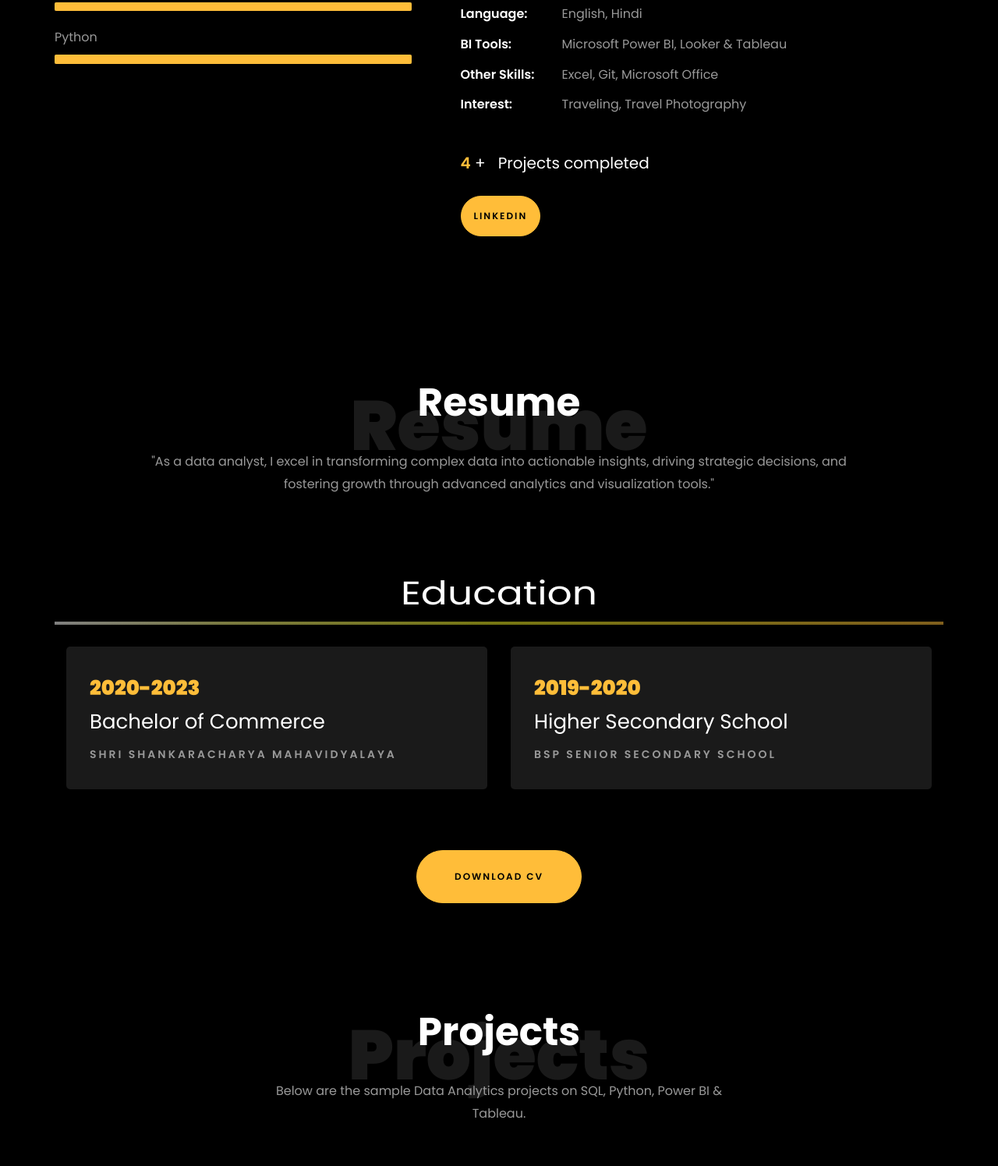
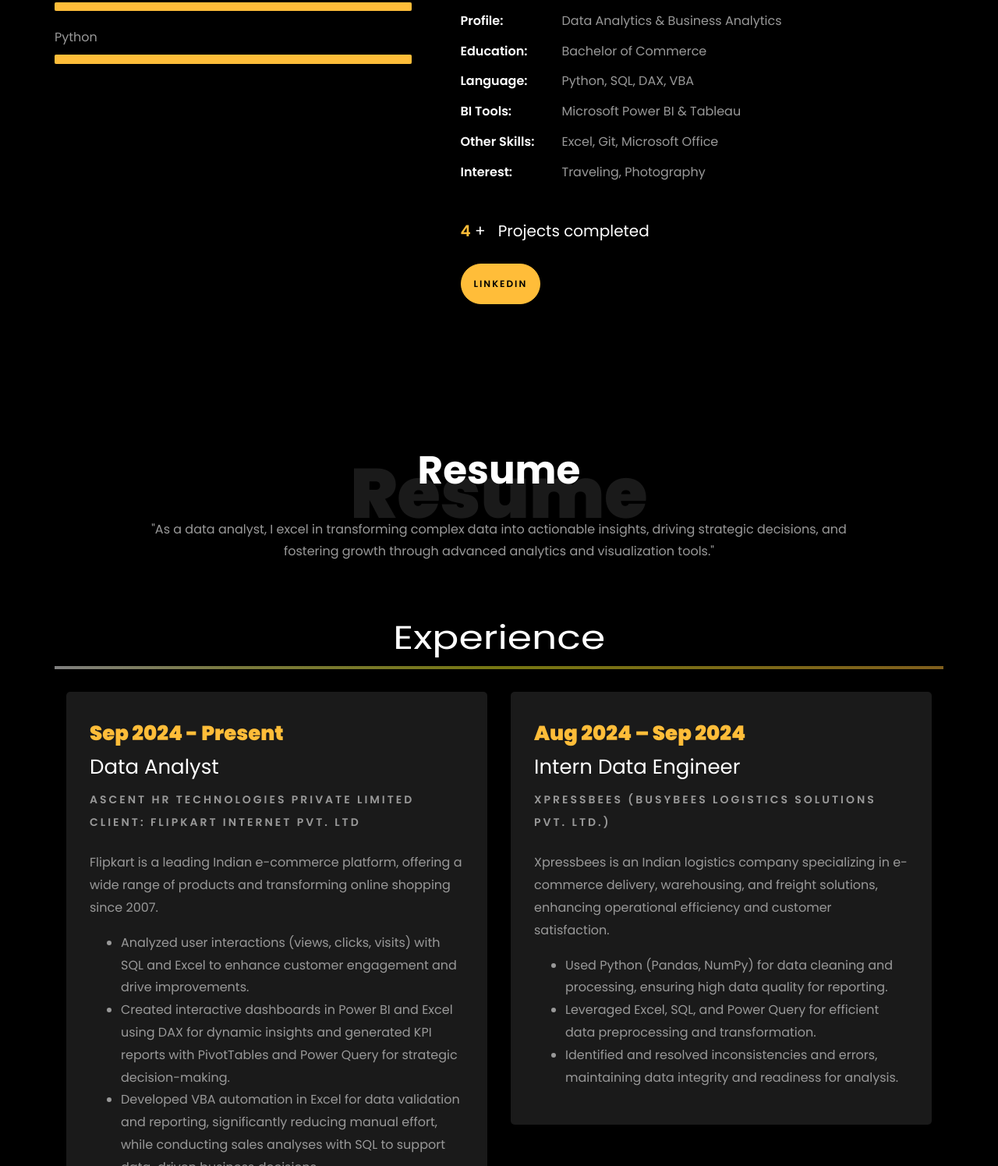
Before and after one commit to Devashish5167/Devashish.github.io, a plain HTML site: page index.html in a window 1280 px wide. Shown: the part 1305-2800 px from the top of the page at 78% size. Drawn offline with Linux system fonts and the light colour scheme; files whose address does not match are found by name.

Commit message:
Update index.html

```diff
--- a/index.html
+++ b/index.html
@@ -222,7 +222,7 @@
 										<p><span class="title-s">Name: </span> <span>Devashish Sahu</span></p>
 										<p><span class="title-s">Job Role: </span> <span> Data Analyst/Business Analyst</span></p>
 										<!-- <p><span class="title-s">Experience: </span> <span>5 Years 3 Months</span></p> -->
-										<p><span class="title-s">Address: </span> <span>Bengaluru, India</span></p>
+										<p><span class="title-s">Address: </span> <span>India</span></p>
 									  </div>
 									</div>
 								  </div>
@@ -270,17 +270,21 @@
 								<h1 class="big">About</h1>
 								<h2 class="mb-4">About Me</h2>
 
-								<p>Hello! I specialize in extracting valuable insights from complex datasets, leveraging advanced analytics techniques, and optimizing processes using Excel, Power BI, SQL, Tableau, and Python. With a passion for transforming technical findings into clear insights, I excel in identifying emerging trends and enhancing efficiency. My background includes driving organizational growth and success, particularly within the fast-paced consumer tech and startup sectors. Let's connect and explore how data-driven strategies can propel your business forward.
+								<p>Hello! I specialize in extracting valuable insights from complex datasets, leveraging advanced analytics techniques, and optimizing processes using Excel, Power BI, SQL, Tableau, and Python. With a passion for transforming technical findings into clear insights, I excel in identifying emerging trends and enhancing efficiency.
 
-									.</p>
+									My experience includes driving organizational growth and success in roles at Ascent HR Technologies Private Limited(Flipkart) and Xpressbees (BusyBees Logistics Solutions Pvt. Ltd.), where I led projects that utilized data analytics to improve decision-making and operational efficiency. I thrive in fast-paced environments, particularly within the consumer tech and startup sectors.
+
+									Let’s connect and explore how data-driven strategies can propel your business forward!
+
+									</p>
 								<ul class="about-info mt-4 px-md-0 px-2">
 									<li class="d-flex"><span>Profile:</span> <span>Data Analytics &amp; Business Analytics</span></li>
 									<!-- <li class="d-flex"><span>Domain:</span> <span>Retail, Ecommerce, BFSI &amp; Digital Marketing</span></li> -->
 									<li class="d-flex"><span>Education:</span> <span>Bachelor of Commerce</span></li>
-									<li class="d-flex"><span>Language:</span> <span>English, Hindi</span></li>
-									<li class="d-flex"><span>BI Tools:</span> <span>Microsoft Power BI, Looker &amp; Tableau</span></li>
+									<li class="d-flex"><span>Language:</span> <span>Python, SQL, DAX, VBA</span></li>
+									<li class="d-flex"><span>BI Tools:</span> <span>Microsoft Power BI &amp; Tableau</span></li>
 									<li class="d-flex"><span>Other Skills:</span> <span>Excel, Git, Microsoft Office </span></li>
-									<li class="d-flex"><span>Interest:</span> <span>Traveling, Travel Photography</span></li>
+									<li class="d-flex"><span>Interest:</span> <span>Traveling, 	Photography</span></li>
 
 								</ul>
 							</div>
@@ -316,22 +320,23 @@
         </div>
 
 		<div class="row">
-			<!-- <h1 class="big-4">Experience</h1> -->
-			<!-- <div class="underline"></div> -->
+			<h1 class="big-4">Experience</h1>
+			<div class="underline"></div>
 		</div>
 		<br>
 
-		<!-- <div class="row">
+		<div class="row">
 				<div class="col-md-6">
 					<div class="resume-wrap ftco-animate">
-						<span class="date">2021-Present</span>
-						<h2>Senior Data Analyst</h2>
-						<span class="position">Merkle</span>
-						<p class="mt-4">Merkle, a leading CXM and media company with over 10K+ professionals globally. It's a part of Dentsu International.
+						<span class="date">Sep 2024 - Present</span>
+						<h2>Data Analyst</h2>
+						<span class="position">Ascent HR Technologies Private Limited</span>
+						<span class="position">Client: FLIPKART INTERNET PVT. LTD</span>
+						<p class="mt-4">Flipkart is a leading Indian e-commerce platform, offering a wide range of products and transforming online shopping since 2007.
 							<ul>
-								<li>Analysed ad campaigns, clickstream, and customer surveys data, identified an increasing demand and launched a strategic product line.</li>
-								<li>Developed time series forecasting models to predict sales and optimize marketing budgets, got model performance of 92%.</li>
-								<li>Designed and executed A/B tests, performed rigorous statistical analysis. Led to 20% MoM increase in the conversion rate.</li>
+								<li>Analyzed user interactions (views, clicks, visits) with SQL and Excel to enhance customer engagement and drive improvements.</li>
+								<li>Created interactive dashboards in Power BI and Excel using DAX for dynamic insights and generated KPI reports with PivotTables and Power Query for strategic decision-making.</li>
+								<li>Developed VBA automation in Excel for data validation and reporting, significantly reducing manual effort, while conducting sales analyses with SQL to support data-driven business decisions.</li>
 							</ul>
 						</p>
 					</div>
@@ -340,14 +345,14 @@
 
 				<div class="col-md-6">
 					<div class="resume-wrap ftco-animate">
-						<span class="date">2018-2021</span>
-						<h2>Senior Data Analyst</h2>
-						<span class="position">iQuanti</span>
-						<p class="mt-4">iQuanti is a data-driven digital marketing analytics and solutions company, helps top 100 global brands.
+						<span class="date">Aug 2024 – Sep 2024</span>
+						<h2>Intern Data Engineer</h2>
+						<span class="position">Xpressbees (BusyBees Logistics Solutions Pvt. Ltd.)</span>
+						<p class="mt-4">Xpressbees is an Indian logistics company specializing in e-commerce delivery, warehousing, and freight solutions, enhancing operational efficiency and customer satisfaction.
 							<ul>
-								<li>Performed in-depth market research and analysis to create online pages. Resulted in ~100% website growth and 30% increase in conversion rate YoY.</li>
-								<li>Delivered multiple training and mentorship sessions on analytical tools like SQL, MS Excel, Power BI, Tableau and Python.</li>
-								<li>Performed migration and enhancements for merchandising dashboard, involved data integration and its feature improvement.</li>
+								<li>Used Python (Pandas, NumPy) for data cleaning and processing, ensuring high data quality for reporting.</li>
+								<li>Leveraged Excel, SQL, and Power Query for efficient data preprocessing and transformation.</li>
+								<li>Identified and resolved inconsistencies and errors, maintaining data integrity and readiness for analysis.</li>
 							</ul>
 						</p>
 					</div>
@@ -356,7 +361,7 @@
 			</div>
 
 		<br>
-		<br> -->
+		<br>
 
 		<div class="row">
 			<h1 class="big-4">Education</h1>
@@ -509,7 +514,7 @@
 			<!-- <div class="container"> -->
 				<div class="row justify-content-center">
 					<div class="col-md-7 ftco-animate text-center">
-						<h2>More projects on<span> Github  </span> </h2>
+						<h2>More projects on<span> Github</span> </h2>
 						<div class="heading"> <h4> I love to solve business problems &amp; uncover hidden data stories </h4>
 						<br>
 						<p><a href="https://github.com/Devashish5167" class="btn btn-primary py-3 px-5">GitHub</a></p>
```
